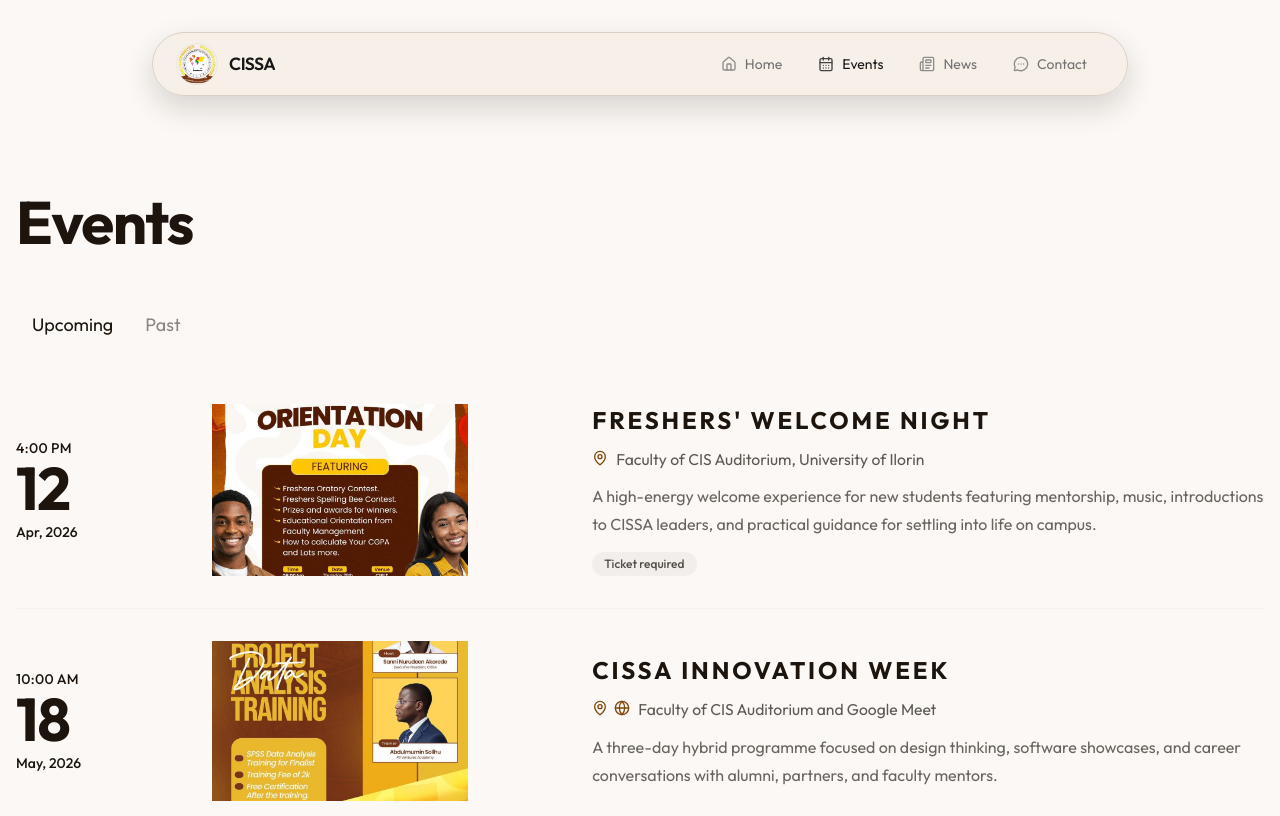
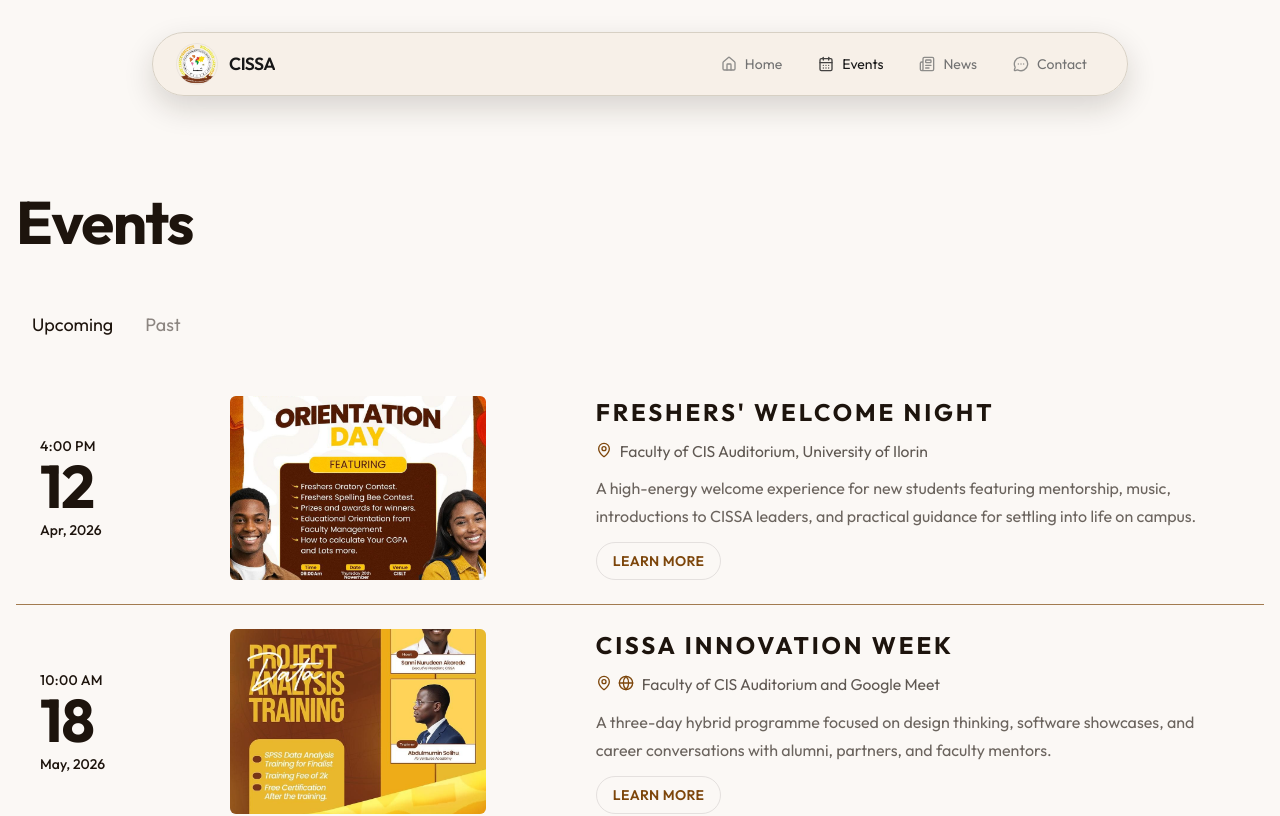
Before and after one commit to cissaunilorin/cissa-paragon-website-frontend, a Next.js app: page /events in a window 1280 px wide. Shown: the top 816 px of the page. Built offline with nearby package versions, Linux system fonts and the light colour scheme.

Commit message:
feat: enhance EventCard layout and improve EventsList styling

```diff
--- a/src/app/(main)/events/_components/EventCard.tsx
+++ b/src/app/(main)/events/_components/EventCard.tsx
@@ -16,14 +16,21 @@ function getStartDateParts(event: Event) {
     };
 }
 
-function LocationIcon({ locationType }: { locationType: Event["location_type"] }) {
+function LocationIcon({
+    locationType,
+}: {
+    locationType: Event["location_type"];
+}) {
     if (locationType === "online") {
         return <Globe className="h-4 w-4 shrink-0" aria-hidden="true" />;
     }
 
     if (locationType === "hybrid") {
         return (
-            <span className="inline-flex items-center gap-1.5" aria-hidden="true">
+            <span
+                className="inline-flex items-center gap-1.5"
+                aria-hidden="true"
+            >
                 <MapPin className="h-4 w-4 shrink-0" />
                 <Globe className="h-4 w-4 shrink-0" />
             </span>
@@ -37,19 +44,23 @@ export default function EventCard({ event }: { event: Event }) {
     const startDate = getStartDateParts(event);
 
     return (
-        <Link href={`/events/${event.id}`} className="group relative block py-6 md:py-8">
-            <article className="relative grid grid-cols-1 gap-5 md:grid-cols-[minmax(5.5rem,0.58fr)_minmax(14rem,1.2fr)_minmax(0,2.4fr)] md:items-center md:gap-8">
+        <article className="relative bg-base-100 py-6 md:p-6">
+            <div className="grid grid-cols-1 gap-5 md:grid-cols-[minmax(5.5rem,0.58fr)_minmax(14rem,1.2fr)_minmax(0,2.4fr)] md:items-center md:gap-8">
                 <div className="relative flex items-center">
                     <div className="flex min-w-0 flex-1 flex-col justify-center md:max-w-24 md:flex-none md:items-start">
-                        <span className="text-sm font-medium tracking-wide">{startDate.time}</span>
-                        <span className="text-5xl font-bold leading-none tracking-tight md:text-6xl">{startDate.day}</span>
+                        <span className="text-sm font-medium tracking-wide">
+                            {startDate.time}
+                        </span>
+                        <span className="text-5xl font-bold leading-none tracking-tight md:text-6xl">
+                            {startDate.day}
+                        </span>
                         <span className="mt-1 text-sm font-medium">
                             {startDate.month}, {startDate.year}
                         </span>
                     </div>
                 </div>
 
-                <div className="relative aspect-16/10 w-full overflow-hidden bg-base-300 md:w-64 md:self-stretch">
+                <div className="relative aspect-16/10 w-full rounded-md overflow-hidden bg-base-300 md:w-64 md:self-stretch">
                     {event.image_url ? (
                         <Image
                             src={event.image_url}
@@ -59,17 +70,26 @@ export default function EventCard({ event }: { event: Event }) {
                             className="object-cover"
                         />
                     ) : (
-                        <div className="absolute inset-0 bg-base-300" aria-hidden="true" />
+                        <div
+                            className="absolute inset-0 bg-base-300"
+                            aria-hidden="true"
+                        />
                     )}
                 </div>
 
                 <div className="min-w-0 space-y-3 md:pl-2">
-                    <h2 className="text-xl font-bold uppercase tracking-[0.12em] text-base-content md:text-2xl">
-                        {event.title}
-                    </h2>
+                    <Link
+                        href={`/events/${event.id}`}
+                        className="inline-block text-left text-xl font-bold uppercase tracking-[0.12em] text-base-content transition-colors hover:underline focus-visible:underline focus-visible:outline-none md:text-2xl"
+                    >
+                        <h2>{event.title}</h2>
+                    </Link>
 
                     <div className="flex items-start gap-2 text-sm text-base-content/70 md:text-[0.98rem]">
-                        <span className="mt-0.5 inline-flex items-center gap-1.5 text-primary" aria-hidden="true">
+                        <span
+                            className="mt-0.5 inline-flex items-center gap-1.5 text-primary"
+                            aria-hidden="true"
+                        >
                             <LocationIcon locationType={event.location_type} />
                         </span>
                         <span className="min-w-0">{event.location}</span>
@@ -79,13 +99,14 @@ export default function EventCard({ event }: { event: Event }) {
                         {event.description}
                     </p>
 
-                    {event.requires_ticket && (
-                        <span className="inline-flex w-fit items-center rounded-full bg-base-200 px-3 py-1 text-xs font-medium text-base-content/75">
-                            Ticket required
-                        </span>
-                    )}
+                    <Link
+                        href={`/events/${event.id}`}
+                        className="inline-flex w-fit items-center rounded-full border border-base-300 px-4 py-2 text-sm font-semibold uppercase tracking-wide text-primary transition-colors hover:bg-primary hover:text-base-100 active:bg-primary active:text-base-100 focus-visible:outline-none focus-visible:ring-2 focus-visible:ring-primary/30"
+                    >
+                        Learn more
+                    </Link>
                 </div>
-            </article>
-        </Link>
+            </div>
+        </article>
     );
 }
--- a/src/app/(main)/events/_components/EventsList.tsx
+++ b/src/app/(main)/events/_components/EventsList.tsx
@@ -5,7 +5,7 @@ import { type Event } from "./eventsData";
 
 export default function EventsList({ events }: { events: Event[] }) {
     return (
-        <ul className="divide-y divide-base-200/70">
+        <ul className="divide-y divide-primary/70">
             {events.map((event) => (
                 <li key={event.id}>
                     <EventCard event={event} />
```
